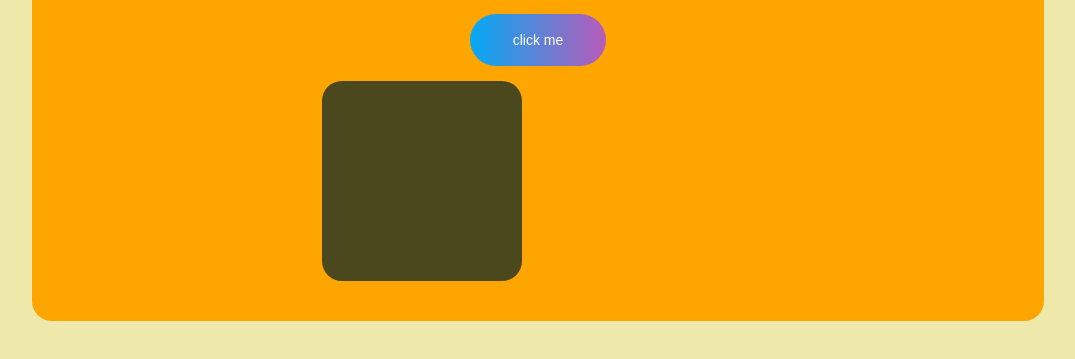
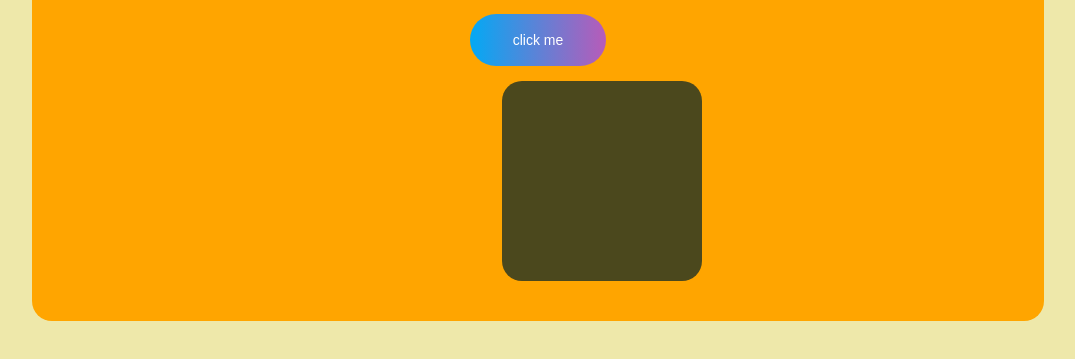
Before and after one commit to jayceiverson/HandsOn2-colorChanger-WS101, a plain HTML site: page index.html in a window 1280 px wide. Shown: the part 89-448 px from the top of the page, without its empty margins (102-1177 px from the left). Drawn offline with Linux system fonts and the light colour scheme.

Commit message:
Update index.html

```diff
--- a/index.html
+++ b/index.html
@@ -11,7 +11,7 @@
             border: 100px solid;
             padding: 0px;
             margin: 20px;
-            margin-left: 270px;
+            margin-left: 450px;
             width: 20%;
             box-sizing: border-box;
             border-radius:  20px;
```
